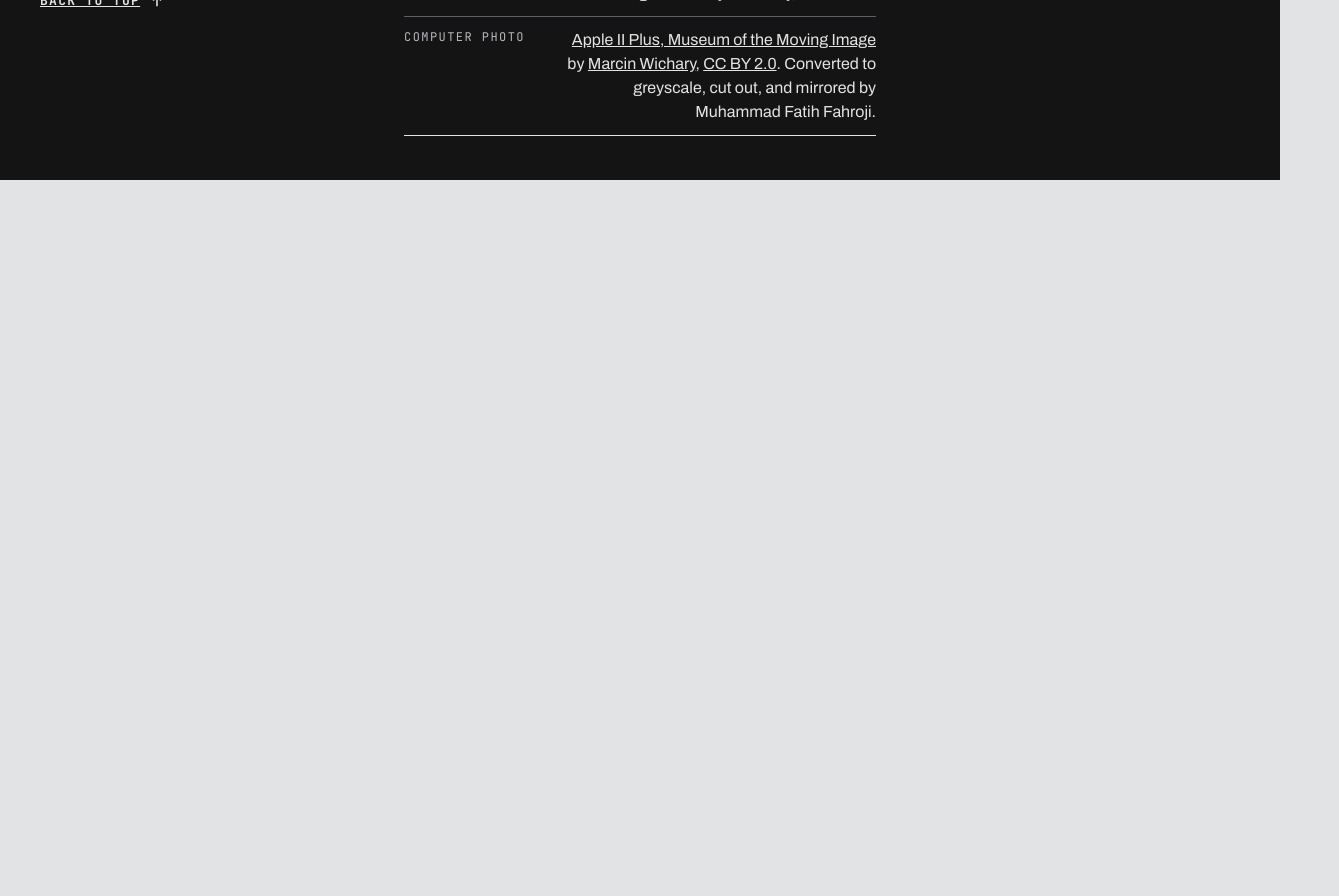
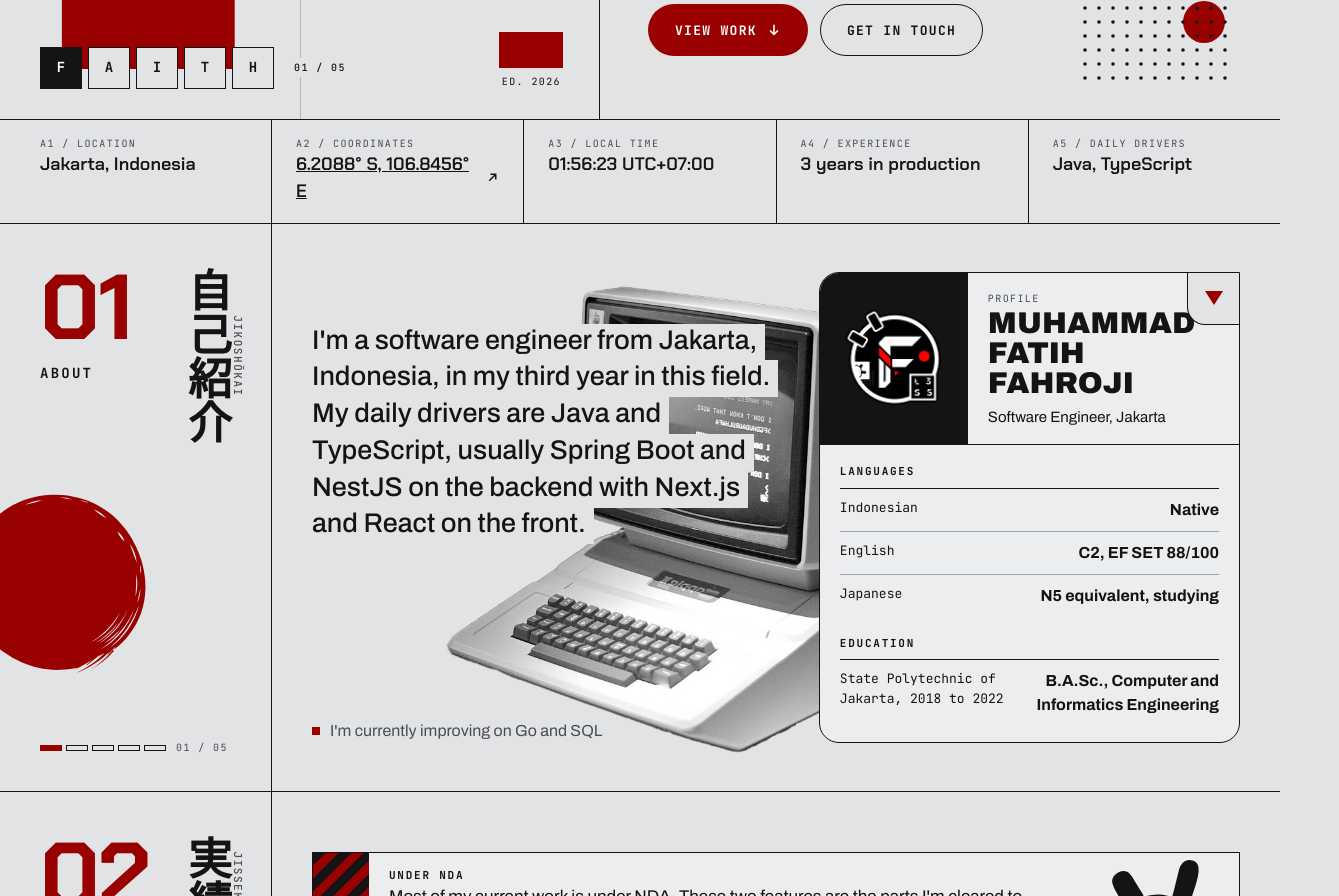
Before and after one commit to FaithL3S5/faith-personal-site, a Next.js app: page / in a window 1280 px wide. Shown: the part 620-1516 px from the top of the page, 1339 px wide, since content can reach past the window. Before the commit the page ends 800 px from the top, so only its background shows below. Built offline with nearby package versions, Linux system fonts and the light colour scheme.

Commit message:
feat(home): assemble the home page

```diff
--- a/src/app/page.tsx
+++ b/src/app/page.tsx
@@ -1,10 +1,26 @@
 import { HeaderWithRuler } from "@/components/layout/HeaderWithRuler/HeaderWithRuler";
+import { About } from "@/features/home/About/About";
+import { Contact } from "@/features/home/Contact/Contact";
+import { Experience } from "@/features/home/Experience/Experience";
+import { Hero } from "@/features/home/Hero/Hero";
+import { SpecStrip } from "@/features/home/SpecStrip/SpecStrip";
+import { Stack } from "@/features/home/Stack/Stack";
+import { Work } from "@/features/home/Work/Work";
+import styles from "./styles/HomePage.module.css";
 
 export default function HomePage() {
   return (
     <>
       <HeaderWithRuler variant="home" />
-      <main id="main" tabIndex={-1} />
+      <main id="main" tabIndex={-1} className={styles.main}>
+        <Hero />
+        <SpecStrip />
+        <About />
+        <Work />
+        <Experience />
+        <Stack />
+        <Contact />
+      </main>
     </>
   );
 }
--- /dev/null
+++ b/src/app/styles/HomePage.module.css
@@ -0,0 +1,5 @@
+.main {
+  width: 100%;
+  max-width: var(--page-max);
+  margin: 0 auto;
+}
```
Also changed, not shown: 1 other file (tests, documents, lock files or other folders).
